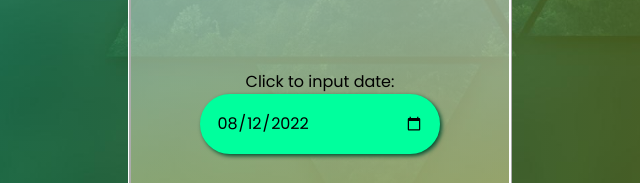
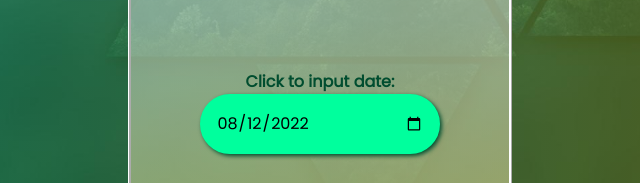
Before and after one commit to covstar/remanere, a plain HTML site: page index.html in a window 1280 px wide. Shown: the part 504-687 px from the top of the page, 320-960 px from the left. Drawn offline with Linux system fonts and the light colour scheme.

Commit message:
Update styles.css

```diff
--- a/styles.css
+++ b/styles.css
@@ -23,6 +23,11 @@ body{
     background-size: cover;
     background-repeat: no-repeat;
     height: 100%;
+}
+label{
+    color: hsl(157, 100%, 15%);
+    font-weight: 600;
+    padding: 0 0 1rem;
 }
 main{
     display: grid;
```
